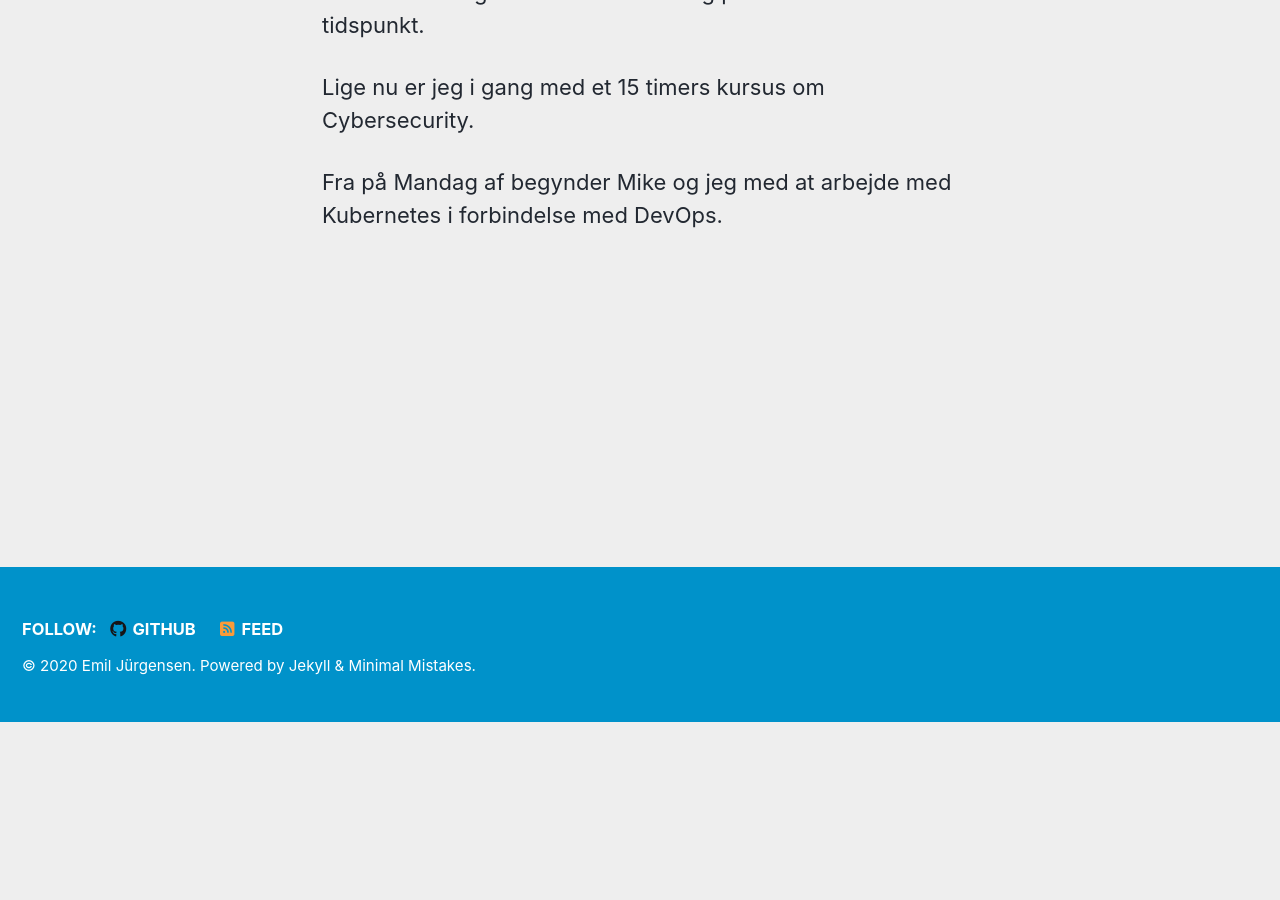
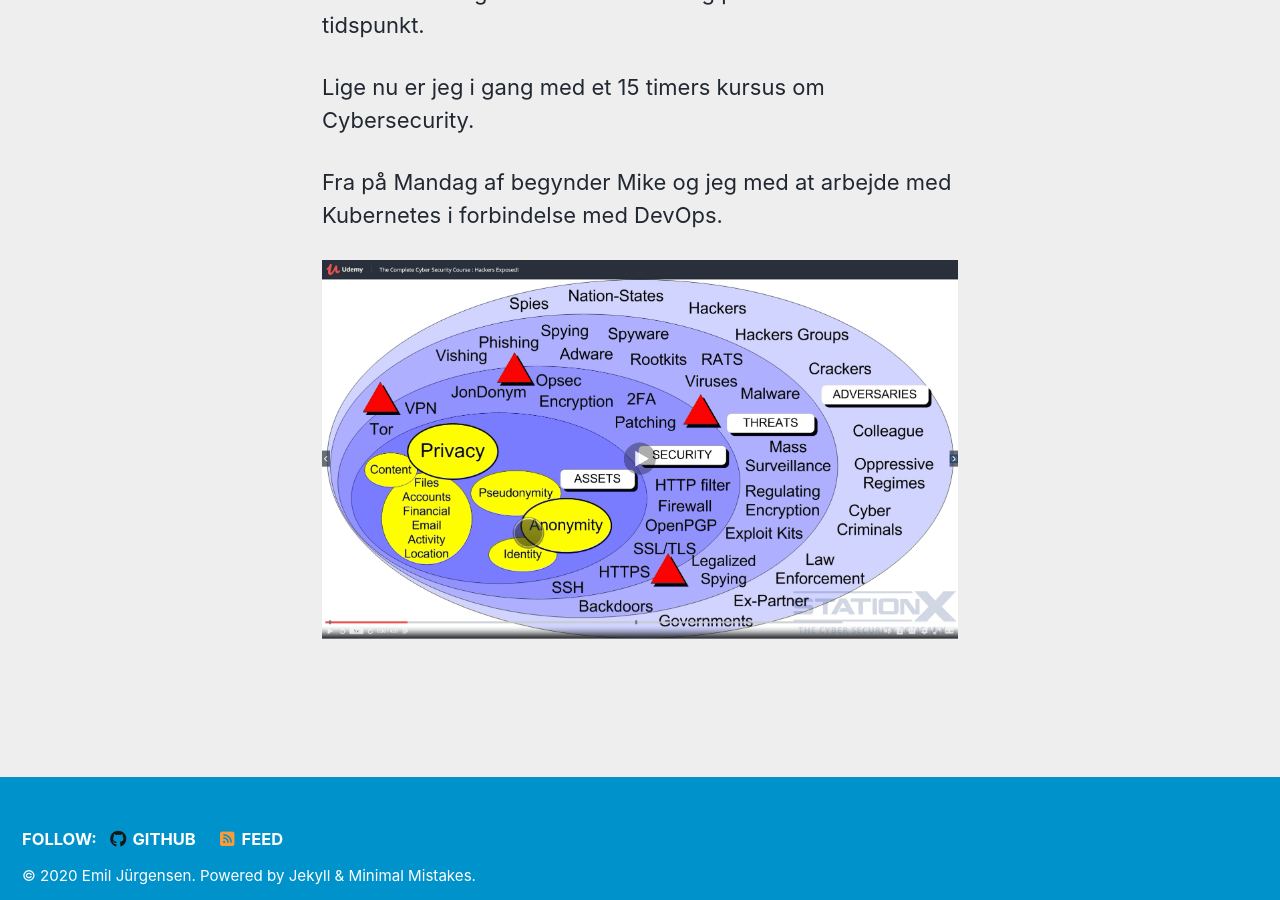
Before and after one commit to Emil428f/Portfolio, a Jekyll site: the page built from _posts/2020-02-29-Cyber security kursus på Udemy.md, in a window 1280 px wide and 900 px high, scrolled down 400 px. Built offline with Jekyll 4.4.1, drawn with Linux system fonts in a browser that asks for light colours; cached includes are drawn as plain includes; nearby versions of some CDN libraries; before the commit the page ends 1122 px from its top, so only the background shows below that.

Commit message:
Update 2020-02-29-Cyber security kursus på Udemy.md

```diff
--- a/_posts/2020-02-29-Cyber security kursus på Udemy.md
+++ b/_posts/2020-02-29-Cyber security kursus på Udemy.md
@@ -15,4 +15,4 @@ Lige nu er jeg i gang med et 15 timers kursus om Cybersecurity.
 
 Fra på Mandag af begynder Mike og jeg med at arbejde med Kubernetes i forbindelse med DevOps.
 
-![](../assets/images/securitymodel.png)
+![](/assets/images/securitymodel.png)
```
